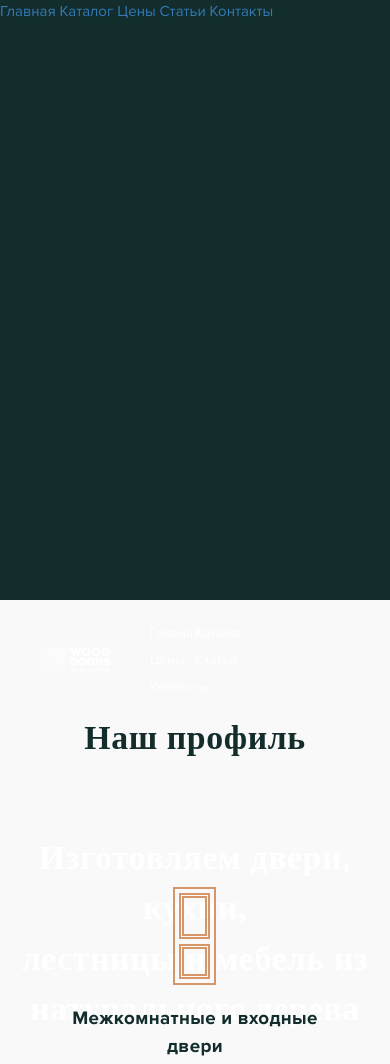
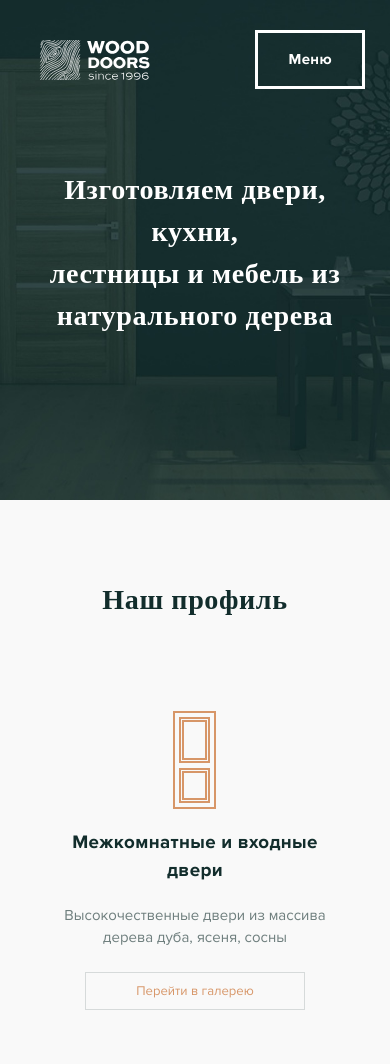
Before and after one commit to Ilzorya/wooddoors, a plain HTML site: page app/index.html in a window 390 px wide. Shown: the top 1064 px of the page. Drawn offline with Linux system fonts and the light colour scheme; a web font is replaced by a local one.

Commit message:
v7.1_mobile

```diff
--- a/app/index.html
+++ b/app/index.html
@@ -56,27 +56,20 @@
 
 	<div class="head_wrapper_lp">
 
-		<div class="mob_menu_wrapper">
-
-			<div class="mob_menu">
-				<a href="#">Главная</a>
-				<a href="#">Каталог</a>
-				<a href="#">Цены</a>
-				<a href="#">Статьи</a>
-				<a href="#">Контакты</a>
-			</div>
-
-		</div>
-
 		<header>
 			<div class="container">
 
-				<div class="logo_wrapper col-xs-4 col-sm-4 col-md-3">
+				<div class="logo_wrapper col-xs-6 col-sm-4 col-md-3">
 					<a href="#" class="logo">
 					</a>
 				</div>
 
-				<nav class="col-xs-4 col-sm-4 col-md-3">
+				<!-- mob menu button -->
+				<div class="mob_menu_button_wrapper col-xs-offset-2 col-xs-4">
+					<a href="#" class="mob_menu_button">Меню</a>
+				</div>
+
+				<nav class="hidden-xs col-sm-4 col-md-3">
 					<a href="#">Главная</a>
 					<a href="#">Каталог</a>
 					<a href="#">Цены</a>
@@ -95,7 +88,7 @@
 
 				</div>
 
-				<div class="col-xs-4 col-sm-4 col-md-3">
+				<div class="btn_cta_wrapper hidden-xs col-sm-4 col-md-3">
 
 					<input type="button" class="btn_cta" value="Заказать консультацию">
 
@@ -106,7 +99,7 @@
 
 		<div class="head_content_wrapper">
 
-			<h1>Изготовляем двери, кухни,<br> лестницы и мебель из<br> натурального дерева</h1>
+			<h1 class="header_title">Изготовляем двери, кухни,<br> лестницы и мебель из<br> натурального дерева</h1>
 
 		</div>
 
@@ -327,9 +320,9 @@
 
 					<dt>
 
-						<a href="#">Panel 2
+						<a href="">Panel 2
 							<span class="arrow_wrapper">
-								<img src="../img/ic_arrow.svg" class="arrow"/>
+								<img src="../img/ic_arrow.svg" class=""/>
 							</span>
 						</a>
 
@@ -340,17 +333,11 @@
 
 		      <dt>
 						<a href="">Panel 2</a>
-						<span class="arrow_wrapper">
-							<img src="../img/ic_arrow.svg" class="arrow"/>
-						</span>
 					</dt>
 		      <dd>Suspendisse potenti. In ullamcorper posuere nibh, in pretium metus porttitor vitae. Aenean felis libero, condimentum sagittis.</dd>
 
 		      <dt>
 						<a href="">Panel 3</a>
-						<span class="arrow_wrapper">
-							<img src="../img/ic_arrow.svg" class="arrow"/>
-						</span>
 					</dt>
 		      <dd>Laoreet quis, auctor in orci. Ut gravida nibh vitae lorem egestas, vel commodo mi gravida. Curabitur elementum dolor id lacus.</dd>
 		    </dl>
--- a/app/sass/_base.sass
+++ b/app/sass/_base.sass
@@ -34,6 +34,10 @@ h1
 	color: $black_font
 	padding: 90px 0
 	letter-spacing: .6px
+
+	@media only screen and (max-width : 480px)
+		font-size: em(30px)
+		padding: 60px 30px
 
 h3
 	font:
@@ -78,5 +82,8 @@ a
 .row
 	padding-bottom: 90px
 
+	@media only screen and (max-width : 480px)
+		padding-bottom: 10px
+
 .arrow-up
   transform: rotate(180deg)
--- a/app/sass/_media.sass
+++ b/app/sass/_media.sass
@@ -6,7 +6,8 @@
 /* Large Devices, Wide Screens */
 @media only screen and (max-width : 1200px)
 	/**/
-
+	.mob_menu_button_wrapper
+		display: none
 
 /* Medium Devices, Desktops */
 @media only screen and (max-width : 992px)
@@ -17,31 +18,83 @@
 
 
 /* Small Devices, Tablets */
-@media only screen and (max-width : 768px)
+@media only screen and (max-width : 767px)
 	/**/
+
+	.logo
+	  background-position: left
+
+	.mob_menu_button_wrapper
+		display: block
+
+		.mob_menu_button
+			position: absolute
+			margin-top: 30px
+			right: 20px
+			padding: 0px 40px
+			color: white
+			letter-spacing: 0.4px
+			line-height: 3.5
+			border: 3px solid white
+			font:
+			  weight: 700
+			  size: em(16px)
 
 	.item_vertical
 		padding-bottom: 60px
 
-	.row
-		padding-bottom: 60px
+
+	.scroll_mouse
+		display: none
 
 
 /* Extra Small Devices, Phones */
 @media only screen and (max-width : 480px)
 	/**/
-	.mob_menu_wrapper
-		width: 100%
-		height: 100%
-		background-color: $dark-bg
+
+	.head_content_wrapper
+		padding: 0	30px
 
 
-	.btn_cta, .scroll_mouse
-		display: none
+	.mob_menu_button_wrapper
+		.mob_menu_button
+			right: 10px
+			padding: 0 30px
+
+	.logo_wrapper
+		left: -5px
+
+		.logo
+			background-position: left
+
+	.head_wrapper_lp
+		height: 500px
+
+	.head_content_wrapper
+		.header_title
+			padding: 30px 0
+
+
+
+
 
 /* Custom, iPhone Retina */
 @media only screen and (max-width : 320px)
 	/**/
+	.mob_menu_button_wrapper
+		.mob_menu_button
+			right: 10px
+			padding: 0 30px
+
+	.logo_wrapper
+		left: -5px
+
+		.logo
+			background-position: center center
+
+
+
+
 
 
 /*==========  Mobile First  ==========*/
@@ -69,3 +122,5 @@
 /* Large Devices, Wide Screens */
 @media only screen and (min-width : 1200px)
 	/**/
+	.mob_menu_button_wrapper
+		display: none
--- a/app/sass/modules/_header.sass
+++ b/app/sass/modules/_header.sass
@@ -10,7 +10,7 @@ header
   background-image: url("../img/logo.svg")
   background-position: center center
   height: 40px
-  background-size: contain
+  background-size: inherit
   display: block
 
 nav
--- a/app/sass/pages/_lp.sass
+++ b/app/sass/pages/_lp.sass
@@ -30,7 +30,6 @@
     h1
       color: white
       text-align: center
-      margin-bottom: 220px
 
   .scroll_mouse
     position: absolute
```
Also changed, not shown: app/css/main.min.css.
